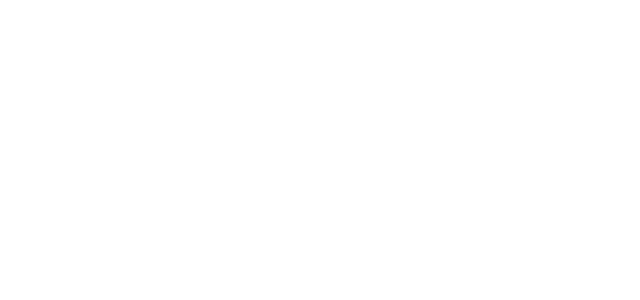
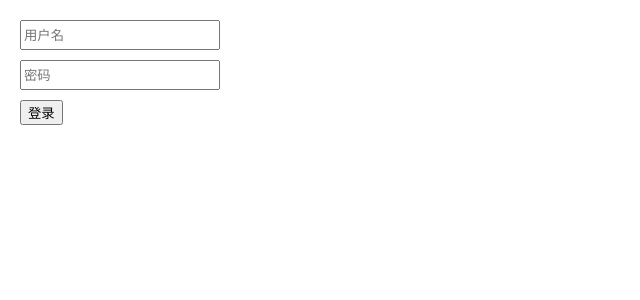
Before and after one commit to quhaisi/life, a React app: page /login in a window 1280 px wide. Before the commit this address had no page. Shown: the top 300 px of the page, without its empty margins (0-640 px from the left). Built offline with nearby package versions, Linux system fonts and the light colour scheme.

Commit message:
重新整理代码结构，抽离登录页面

```diff
--- a/src/App.js
+++ b/src/App.js
@@ -6,8 +6,12 @@
 
 import Home from './pages/Home';
 import Add from './pages/Add';
+import Login from './pages/Login';
 
 import './App.styl';
+
+// TODO 弄清楚react router如何做history
+// TODO 提供初始状态页面，提供checklogin接口，校验登录状态
 
 function App() {
   return (
@@ -16,6 +20,7 @@
         <Routes>
           <Route path="/" element={<Home />} />
           <Route path="/add" element={<Add />} />
+          <Route path="/login" element={<Login />} />
         </Routes>
       </BrowserRouter>
     </div>
--- a/src/pages/Home/index.js
+++ b/src/pages/Home/index.js
@@ -3,14 +3,8 @@
 import { useEffect } from "react";
 
 import axios from "../../utils/axios";
-import { setToken } from "../../utils";
 
 function Home() {
-  function login() {
-    axios.post('/api/login',{username: 'quhaisi', password: '123456'}).then(res=>{
-      setToken(res.token)
-    })
-  }
   useEffect(()=>{
     axios.get('/api/albums').then(res=>{
       console.log(res);
@@ -18,7 +12,6 @@
   },[])
   return (
     <>
-      <button onClick={login}>登录</button>
       <TimeLine />
     </>
   );
--- /dev/null
+++ b/src/pages/Login/index.js
@@ -0,0 +1,41 @@
+import { useState } from "react";
+
+import LifeInput from '../../components/Input';
+import { setToken } from "../../utils";
+
+import axios from "../../utils/axios";
+
+function Login(props) {
+
+  const { history } = props
+
+  const [form, useForm] = useState({
+    username: '',
+    password: ''
+  })
+
+  function setFormValue(value, key) {
+    useForm({
+      ...form,
+      [key]: value
+    })
+  }
+
+  function login() {
+    axios.post('/api/login',{username: 'quhaisi', password: '123456'}).then(res=>{
+      setToken(res.token)
+      console.log(props);
+      window.history.pushState('','','/')
+    })
+  }
+
+  return (
+    <div>
+      <LifeInput placeholder="用户名" onChange={e => setFormValue(e.target.value, 'username')} />
+      <LifeInput type="password" placeholder="密码" onChange={e => setFormValue(e.target.value, 'password')} />
+      <button onClick={login}>登录</button>
+    </div>
+  )
+}
+
+export default Login
```
